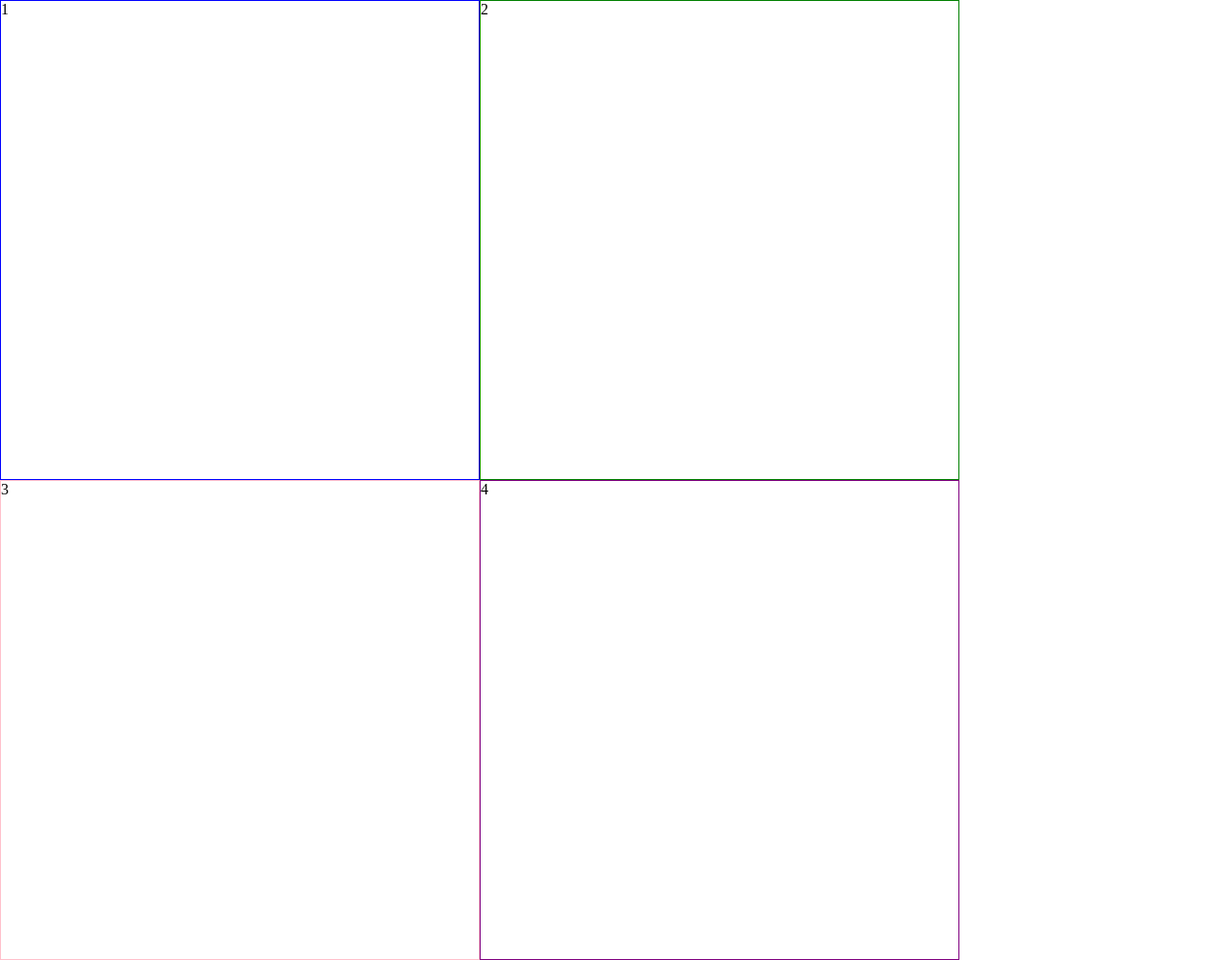
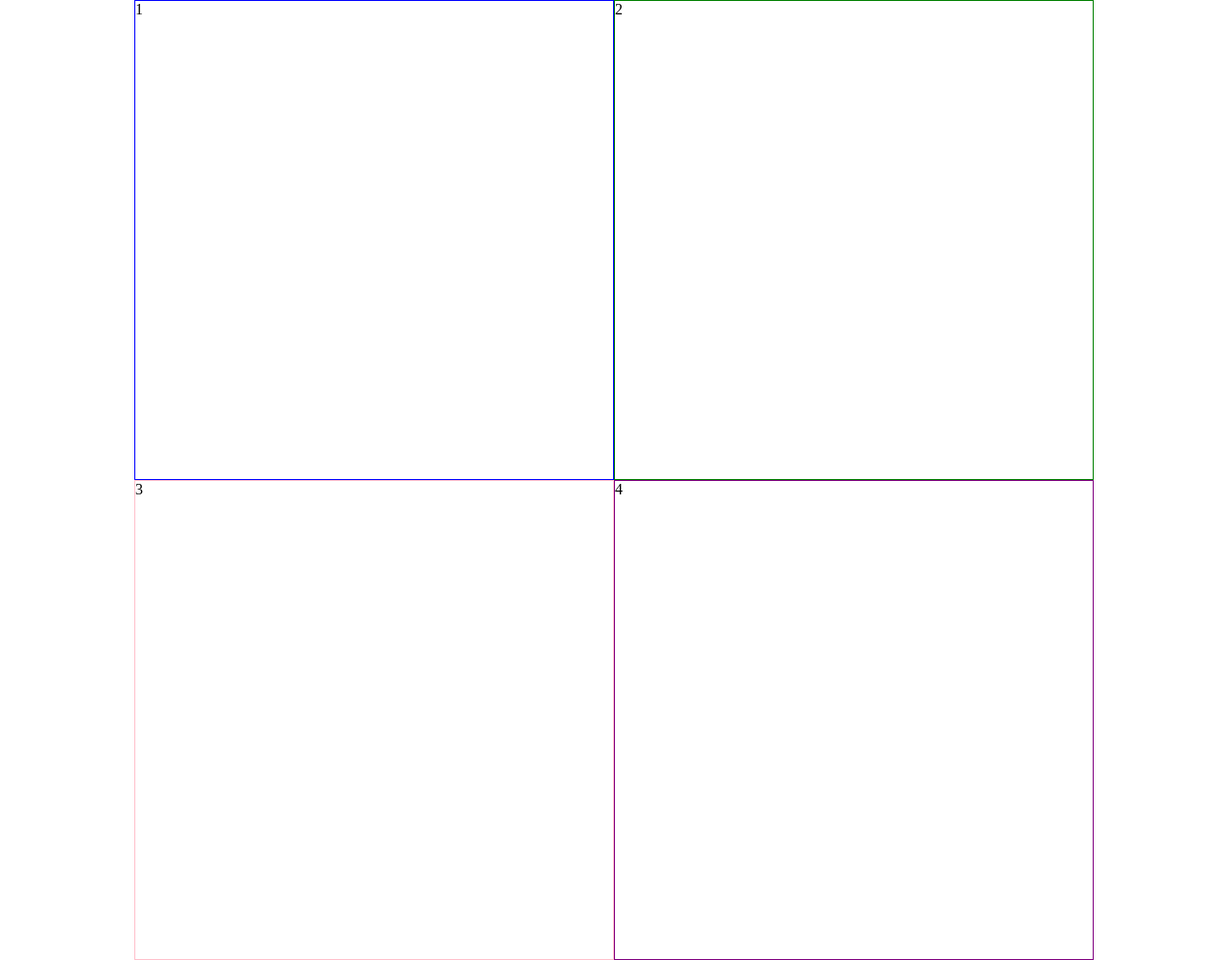
Before and after one commit to Allihenk/project4, a plain HTML site: page index.html in a window 1280 px wide. Shown: the whole page at 96% size. Drawn offline with Linux system fonts and the light colour scheme.

Commit message:
update position

```diff
--- a/main.css
+++ b/main.css
@@ -1,5 +1,5 @@
 * {
-margin: 0;
+margin: 0 auto;
 padding: 0;
 box-sizing: border-box;
 }
@@ -7,7 +7,7 @@ box-sizing: border-box;
 .container{
 width: 1000px;
 height: 1000px;
-margin: 0px;
+margin: 0 auto;
 padding: 0px;
 }
 
```
